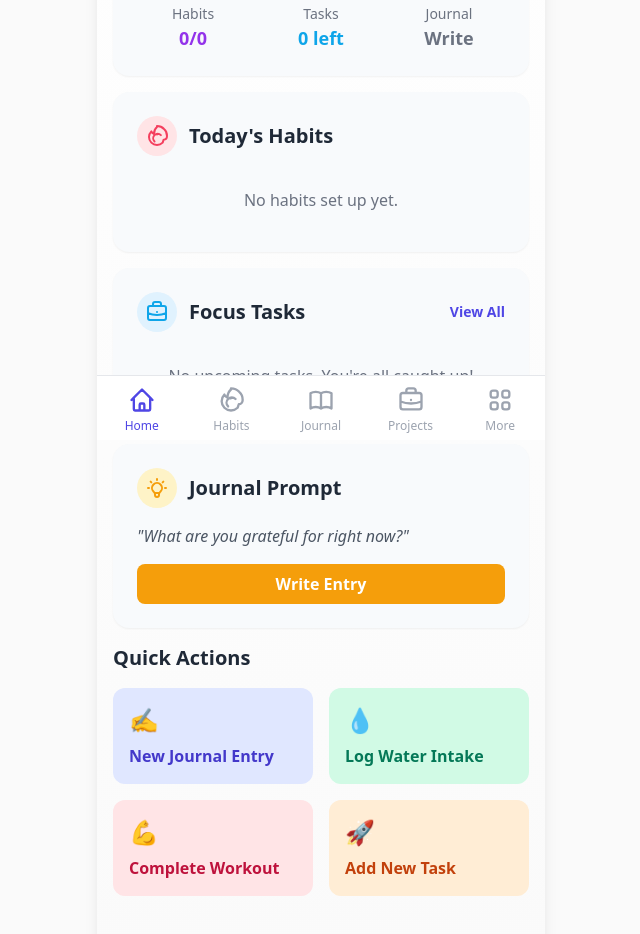
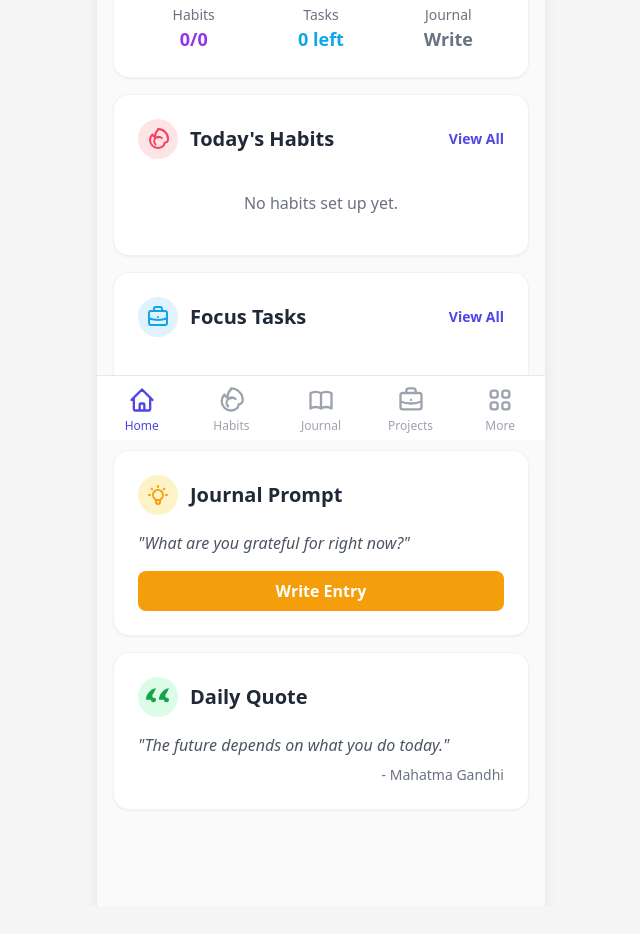
Before and after one commit to kunu2009/7klife-remodel, a React (Vite) app: page / in a window 1280 px wide. Shown: the part 360-1294 px from the top of the page, without its empty margins (319-959 px from the left). After the commit the page ends 1266 px from the top, so only its background shows below. Built offline with nearby package versions, Linux system fonts and the light colour scheme.

Commit message:
feat: Introduce daily quote widget
Replaces the "Quick Actions" widget with a new "Daily Quote" widget. This change also updates the overall theme colors for a more refined aesthetic and adjusts the main content background.

```diff
--- a/App.tsx
+++ b/App.tsx
@@ -35,8 +35,8 @@ const App: React.FC = () => {
   };
 
   return (
-    <div className="max-w-md mx-auto min-h-screen bg-white dark:bg-neutral-900 shadow-lg flex flex-col font-sans">
-      <main className="flex-1 pb-24 p-4 text-gray-800 dark:text-neutral-200 bg-gradient-to-b from-white to-neutral-50 dark:from-neutral-900 dark:to-black">
+    <div className="max-w-md mx-auto min-h-screen bg-neutral-50 dark:bg-neutral-900 shadow-lg flex flex-col font-sans">
+      <main className="flex-1 pb-24 p-4 text-gray-800 dark:text-neutral-200">
         {renderView()}
       </main>
       <BottomNav activeView={activeView} setActiveView={setActiveView} />
--- a/components/Dashboard.tsx
+++ b/components/Dashboard.tsx
@@ -3,7 +3,7 @@ import useLocalStorage from '../hooks/useLocalStorage';
 import { View } from '../types';
 import { PencilIcon, CheckIcon, DragHandleIcon } from './icons';
 import ProgressChartWidget from './dashboard-widgets/ProgressChartWidget';
-import QuickActionsWidget from './dashboard-widgets/QuickActionsWidget';
+import QuoteWidget from './dashboard-widgets/QuickActionsWidget';
 import { TodaysHabitsWidget, JournalPromptWidget, FocusTasksWidget } from './dashboard-widgets/AdditionalWidgets';
 import ToggleSwitch from './ToggleSwitch';
 
@@ -12,7 +12,7 @@ const WIDGET_CONFIG = {
   habitsToday: { name: "Today's Habits", component: TodaysHabitsWidget },
   focusTasks: { name: 'Focus Tasks', component: FocusTasksWidget },
   journalPrompt: { name: 'Journal Prompt', component: JournalPromptWidget },
-  actions: { name: 'Quick Actions', component: QuickActionsWidget },
+  quote: { name: 'Daily Quote', component: QuoteWidget },
 };
 
 type WidgetId = keyof typeof WIDGET_CONFIG;
@@ -27,7 +27,7 @@ const DEFAULT_LAYOUT: WidgetState[] = [
   { id: 'habitsToday', enabled: true },
   { id: 'focusTasks', enabled: true },
   { id: 'journalPrompt', enabled: true },
-  { id: 'actions', enabled: true },
+  { id: 'quote', enabled: true },
 ];
 
 interface DashboardProps {
@@ -116,10 +116,10 @@ const Dashboard: React.FC<DashboardProps> = ({ setActiveView }) => {
             switch (widget.id) {
               case 'progress':
                 return <ProgressChartWidget />;
-              case 'actions':
-                return <QuickActionsWidget setActiveView={setActiveView} />;
+              case 'quote':
+                return <QuoteWidget />;
               case 'habitsToday':
-                return <TodaysHabitsWidget />;
+                return <TodaysHabitsWidget setActiveView={setActiveView} />;
               case 'journalPrompt':
                 return <JournalPromptWidget setActiveView={setActiveView} />;
               case 'focusTasks':
--- a/components/dashboard-widgets/AdditionalWidgets.tsx
+++ b/components/dashboard-widgets/AdditionalWidgets.tsx
@@ -3,6 +3,10 @@ import { useHabits } from '../../hooks/useDataHooks';
 import { useProjects } from '../../hooks/useDataHooks';
 import { BriefcaseIcon, FlameIcon, LightbulbIcon } from '../icons';
 import { Habit, View } from '../../types';
+
+interface WidgetProps {
+    setActiveView: (view: View) => void;
+}
 
 // --- Today's Habits Widget ---
 
@@ -41,25 +45,36 @@ const HabitProgressButton: React.FC<{ habit: Habit, onIncrement: (id: string) =>
     );
 }
 
-export const TodaysHabitsWidget: React.FC = () => {
+export const TodaysHabitsWidget: React.FC<WidgetProps> = ({ setActiveView }) => {
     const { habits, incrementHabit } = useHabits();
-    const incompleteHabits = habits.filter(h => h.current < h.goal);
+
+    // Show up to 4 habits, prioritizing incomplete ones
+    const habitsToShow = habits
+        .sort((a, b) => ((a.current >= a.goal) ? 1 : 0) - ((b.current >= b.goal) ? 1 : 0))
+        .slice(0, 4);
+
+    const allHabitsCompleted = habits.length > 0 && habits.every(h => h.current >= h.goal);
 
     return (
-        <div className="bg-slate-50 dark:bg-neutral-800 rounded-2xl shadow-sm p-6 space-y-4">
-            <div className="flex items-center space-x-3">
-                 <div className="bg-rose-100 dark:bg-rose-900/50 p-2 rounded-full">
-                    <FlameIcon className="w-6 h-6 text-rose-500 dark:text-rose-400" />
+        <div className="bg-white dark:bg-neutral-800 rounded-2xl shadow-sm p-6 space-y-4 border border-black/5 dark:border-white/5">
+            <div className="flex justify-between items-center">
+                <div className="flex items-center space-x-3">
+                    <div className="bg-rose-100 dark:bg-rose-900/50 p-2 rounded-full">
+                        <FlameIcon className="w-6 h-6 text-rose-500 dark:text-rose-400" />
+                    </div>
+                    <h2 className="text-xl font-bold text-gray-800 dark:text-neutral-100">Today's Habits</h2>
                 </div>
-                <h2 className="text-xl font-bold text-gray-800 dark:text-neutral-100">Today's Habits</h2>
+                <button onClick={() => setActiveView('habits')} className="text-sm font-semibold text-indigo-600 dark:text-indigo-400 hover:underline">
+                    View All
+                </button>
             </div>
             {habits.length === 0 ? (
                 <p className="text-center text-gray-500 dark:text-neutral-400 py-4">No habits set up yet.</p>
-            ) : incompleteHabits.length === 0 ? (
+            ) : allHabitsCompleted ? (
                  <p className="text-center text-green-600 dark:text-green-400 font-semibold py-4">All habits completed for today!</p>
             ) : (
                 <div className="grid grid-cols-4 gap-x-4 gap-y-5">
-                    {habits.map(habit => (
+                    {habitsToShow.map(habit => (
                         <div key={habit.id} className="flex flex-col items-center space-y-2 text-center">
                             <HabitProgressButton habit={habit} onIncrement={incrementHabit} />
                             <p className="text-xs font-medium text-gray-600 dark:text-neutral-300 truncate w-16">{habit.name}</p>
@@ -92,15 +107,11 @@ const getDailyPrompt = () => {
     return journalPrompts[dayOfYear % journalPrompts.length];
 };
 
-interface JournalPromptWidgetProps {
-    setActiveView: (view: View) => void;
-}
-
-export const JournalPromptWidget: React.FC<JournalPromptWidgetProps> = ({ setActiveView }) => {
+export const JournalPromptWidget: React.FC<WidgetProps> = ({ setActiveView }) => {
     const prompt = getDailyPrompt();
 
     return (
-        <div className="bg-slate-50 dark:bg-neutral-800 rounded-2xl shadow-sm p-6 space-y-4">
+        <div className="bg-white dark:bg-neutral-800 rounded-2xl shadow-sm p-6 space-y-4 border border-black/5 dark:border-white/5">
             <div className="flex items-center space-x-3">
                 <div className="bg-amber-100 dark:bg-amber-900/50 p-2 rounded-full">
                     <LightbulbIcon className="w-6 h-6 text-amber-500 dark:text-amber-400" />
@@ -121,11 +132,7 @@ export const JournalPromptWidget: React.FC<JournalPromptWidgetProps> = ({ setAct
 
 // --- Focus Tasks Widget ---
 
-interface FocusTasksWidgetProps {
-    setActiveView: (view: View) => void;
-}
-
-export const FocusTasksWidget: React.FC<FocusTasksWidgetProps> = ({ setActiveView }) => {
+export const FocusTasksWidget: React.FC<WidgetProps> = ({ setActiveView }) => {
     const { projects, toggleTask } = useProjects();
 
     const upcomingTasks = projects
@@ -139,7 +146,7 @@ export const FocusTasksWidget: React.FC<FocusTasksWidgetProps> = ({ setActiveVie
         .slice(0, 4);
 
     return (
-        <div className="bg-slate-50 dark:bg-neutral-800 rounded-2xl shadow-sm p-6 space-y-4">
+        <div className="bg-white dark:bg-neutral-800 rounded-2xl shadow-sm p-6 space-y-4 border border-black/5 dark:border-white/5">
             <div className="flex justify-between items-center">
                 <div className="flex items-center space-x-3">
                     <div className="bg-sky-100 dark:bg-sky-900/50 p-2 rounded-full">
--- a/components/dashboard-widgets/ProgressChartWidget.tsx
+++ b/components/dashboard-widgets/ProgressChartWidget.tsx
@@ -83,7 +83,7 @@ const ProgressChartWidget: React.FC = () => {
   const journaledToday = entries.some(e => new Date(e.date).toDateString() === new Date().toDateString());
 
   return (
-    <div className="bg-slate-50 dark:bg-neutral-800 rounded-2xl shadow-sm p-6 flex flex-col items-center">
+    <div className="bg-white dark:bg-neutral-800 rounded-2xl shadow-sm p-6 flex flex-col items-center border border-black/5 dark:border-white/5">
         <MultiLayerProgressChart />
         <div className="w-full grid grid-cols-3 gap-4 mt-6 text-center">
             <div>
--- a/components/dashboard-widgets/QuickActionsWidget.tsx
+++ b/components/dashboard-widgets/QuickActionsWidget.tsx
@@ -1,40 +1,40 @@
 import React from 'react';
-import { useModal } from '../../contexts/ModalContext';
-import { View } from '../../types';
+import { QuoteIcon } from '../icons';
 
-// TODO: These forms should be created as separate components for better organization
-const AddJournalEntryForm = () => <div className="text-black dark:text-white">Add Journal Form Placeholder</div>;
-const AddTaskForm = () => <div className="text-black dark:text-white">Add Task Form Placeholder</div>;
+const quotes = [
+    { text: "The secret of getting ahead is getting started.", author: "Mark Twain" },
+    { text: "Well done is better than well said.", author: "Benjamin Franklin" },
+    { text: "The future depends on what you do today.", author: "Mahatma Gandhi" },
+    { text: "Believe you can and you're halfway there.", author: "Theodore Roosevelt" },
+    { text: "It does not matter how slowly you go as long as you do not stop.", author: "Confucius" }
+];
 
-interface QuickActionsWidgetProps {
-    setActiveView: (view: View) => void;
-}
+const getDailyQuote = () => {
+    const dayOfYear = Math.floor((new Date().getTime() - new Date(new Date().getFullYear(), 0, 0).getTime()) / (1000 * 60 * 60 * 24));
+    return quotes[dayOfYear % quotes.length];
+};
 
-const QuickActionsWidget: React.FC<QuickActionsWidgetProps> = ({ setActiveView }) => {
-    const { openModal } = useModal();
+const QuoteWidget: React.FC = () => {
+    const { text, author } = getDailyQuote();
+
     return (
-        <div className="space-y-4">
-            <h2 className="text-xl font-bold text-gray-800 dark:text-neutral-100">Quick Actions</h2>
-            <div className="grid grid-cols-2 gap-4">
-                <button onClick={() => { openModal(<AddJournalEntryForm />); }} className="bg-indigo-100 text-indigo-700 dark:bg-indigo-900/50 dark:text-indigo-300 p-4 rounded-xl text-left space-y-2 transition-transform hover:scale-105">
-                    <span className="text-2xl">✍️</span>
-                    <p className="font-semibold">New Journal Entry</p>
-                </button>
-                <button onClick={() => setActiveView('habits')} className="bg-emerald-100 text-emerald-700 dark:bg-emerald-900/50 dark:text-emerald-300 p-4 rounded-xl text-left space-y-2 transition-transform hover:scale-105">
-                    <span className="text-2xl">💧</span>
-                    <p className="font-semibold">Log Water Intake</p>
-                </button>
-                <button onClick={() => setActiveView('habits')} className="bg-rose-100 text-rose-700 dark:bg-rose-900/50 dark:text-rose-300 p-4 rounded-xl text-left space-y-2 transition-transform hover:scale-105">
-                    <span className="text-2xl">💪</span>
-                    <p className="font-semibold">Complete Workout</p>
-                </button>
-                <button onClick={() => { openModal(<AddTaskForm />); }} className="bg-orange-100 text-orange-700 dark:bg-orange-900/50 dark:text-orange-300 p-4 rounded-xl text-left space-y-2 transition-transform hover:scale-105">
-                    <span className="text-2xl">🚀</span>
-                    <p className="font-semibold">Add New Task</p>
-                </button>
+        <div className="bg-white dark:bg-neutral-800 rounded-2xl shadow-sm p-6 space-y-4 border border-black/5 dark:border-white/5">
+            <div className="flex items-center space-x-3">
+                <div className="bg-green-100 dark:bg-green-900/50 p-2 rounded-full">
+                    <QuoteIcon className="w-6 h-6 text-green-600 dark:text-green-400" />
+                </div>
+                <h2 className="text-xl font-bold text-gray-800 dark:text-neutral-100">Daily Quote</h2>
             </div>
-      </div>
+            <figure>
+                <blockquote className="text-gray-600 dark:text-neutral-300 italic">
+                    <p>"{text}"</p>
+                </blockquote>
+                <figcaption className="text-right text-gray-500 dark:text-neutral-400 text-sm mt-2">
+                    - {author}
+                </figcaption>
+            </figure>
+        </div>
     );
 };
 
-export default QuickActionsWidget;
+export default QuoteWidget;
--- a/components/icons.tsx
+++ b/components/icons.tsx
@@ -113,3 +113,9 @@ export const LightbulbIcon: React.FC<IconProps> = ({ className }) => (
         <path strokeLinecap="round" strokeLinejoin="round" d="M9.663 17h4.673M12 3v1m6.364 1.636l-.707.707M21 12h-1M4 12H3m3.343-5.657l-.707-.707m2.828 9.9a5 5 0 117.072 0l-.548.547A3.374 3.374 0 0014 18.469V19a2 2 0 11-4 0v-.531c0-.895-.356-1.754-.988-2.386l-.548-.547z" />
     </svg>
 );
+
+export const QuoteIcon: React.FC<IconProps> = ({ className }) => (
+    <svg xmlns="http://www.w3.org/2000/svg" className={className} fill="currentColor" viewBox="0 0 24 24">
+        <path d="M13 14.725c0-5.141 3.892-10.519 10-11.725l-1.964 4.519c-1.582 1.83-2.142 3.34-1.287 5.075 2.142.064 3.25.961 3.25 2.213 0 1.177-1.021 2.456-2.586 2.456-1.954 0-2.414-1.223-2.414-2.532zm-13 0c0-5.141 3.892-10.519 10-11.725l-1.964 4.519c-1.582 1.83-2.142 3.34-1.287 5.075 2.142.064 3.25.961 3.25 2.213 0 1.177-1.021 2.456-2.586 2.456-1.954 0-2.414-1.223-2.414-2.532z"/>
+    </svg>
+);
--- a/index.html
+++ b/index.html
@@ -32,7 +32,7 @@
 }
 </script>
 </head>
-<body class="bg-neutral-50 dark:bg-neutral-900 antialiased">
+<body class="bg-neutral-100 dark:bg-black antialiased">
   <div id="root"></div>
   <script type="module" src="/index.tsx"></script>
   <script>
```
